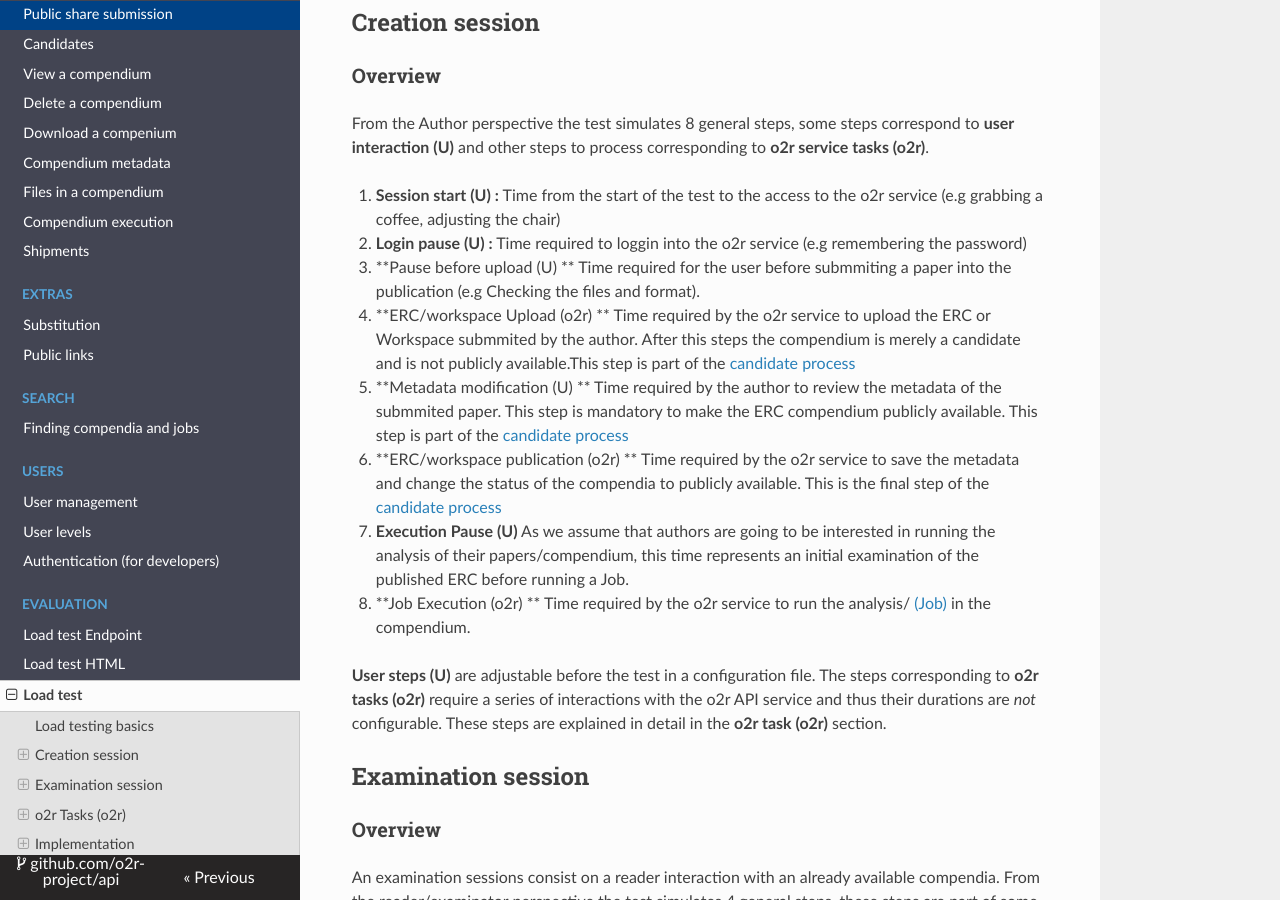
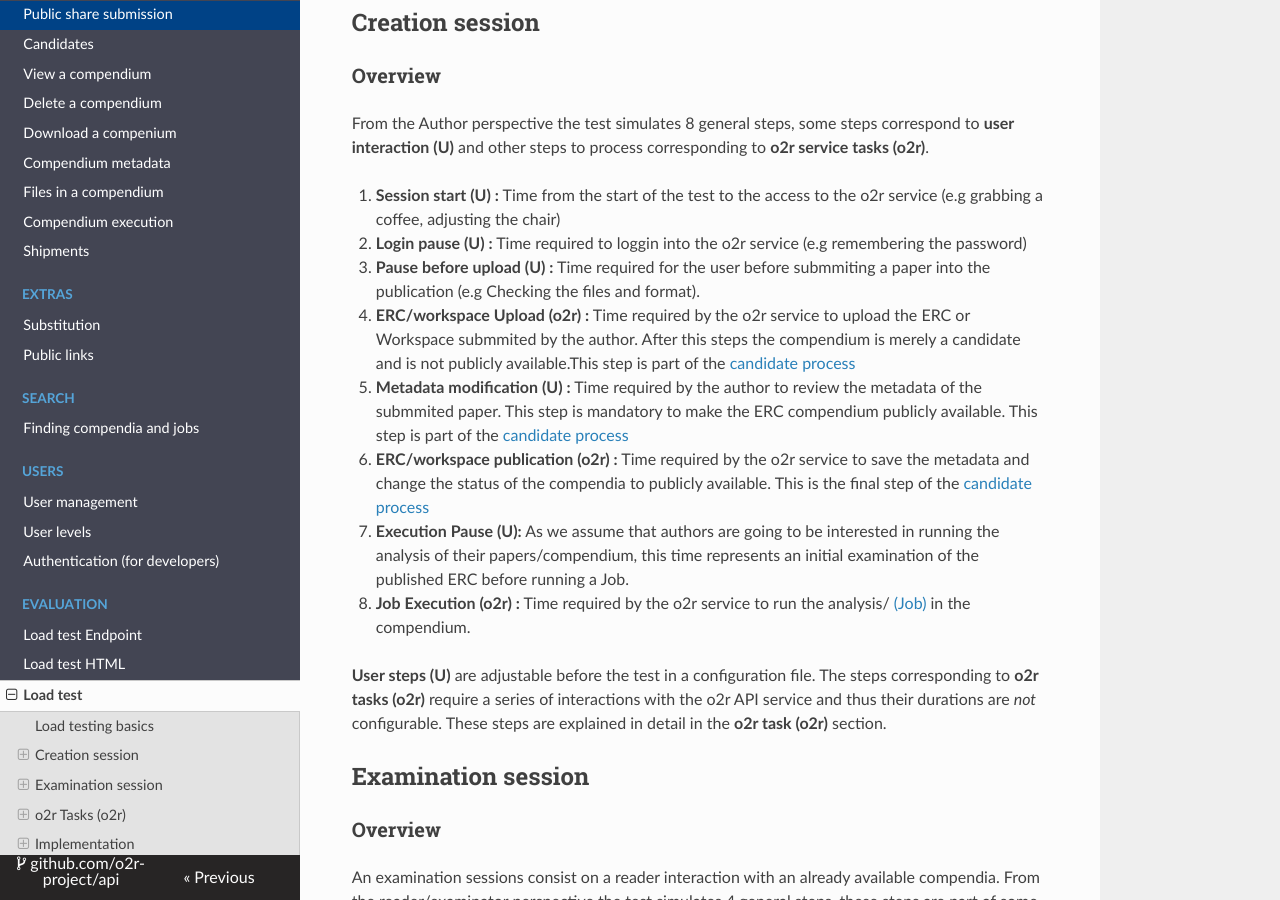
Before and after one commit to o2r-project/api, an MkDocs documentation site: the page built from docs/evaluation/load_test.md, in a window 1280 px wide and 900 px high, scrolled down 524 px. Built offline with MkDocs 1.6.1, drawn with Linux system fonts in a browser that asks for light colours; nearby versions of some CDN libraries; some of the changed text lies outside the part shown.

```diff
--- a/docs/evaluation/load_test.md
+++ b/docs/evaluation/load_test.md
@@ -37,33 +37,33 @@ corresponding to **o2r service tasks (o2r)**.
 2.  **Login pause (U) :** Time required to loggin into the o2r service
     (e.g remembering the password)
 
-3.  **Pause before upload (U) ** Time required for the user before
+3.  **Pause before upload (U) :** Time required for the user before
     submmiting a paper into the publication (e.g Checking the files and
     format).
 
-4.  **ERC/workspace Upload (o2r) ** Time required by the o2r service to
+4.  **ERC/workspace Upload (o2r) :** Time required by the o2r service to
     upload the ERC or Workspace submmited by the author. After this
     steps the compendium is merely a candidate and is not publicly
     available.This step is part of the [candidate
     process](https://o2r.info/api/compendium/candidate/#candidate-process)
 
-5.  **Metadata modification (U) ** Time required by the author to review
+5.  **Metadata modification (U) :** Time required by the author to review
     the metadata of the submmited paper. This step is mandatory to make
     the ERC compendium publicly available. This step is part of the
     [candidate
     process](https://o2r.info/api/compendium/candidate/#candidate-process)
 
-6.  **ERC/workspace publication (o2r) ** Time required by the o2r
+6.  **ERC/workspace publication (o2r) :** Time required by the o2r
     service to save the metadata and change the status of the compendia
     to publicly available. This is the final step of the [candidate
     process](https://o2r.info/api/compendium/candidate/#candidate-process)
 
-7.  **Execution Pause (U)** As we assume that authors are going to be
+7.  **Execution Pause (U):** As we assume that authors are going to be
     interested in running the analysis of their papers/compendium, this
     time represents an initial examination of the published ERC before
     running a Job.
 
-8.  **Job Execution (o2r) ** Time required by the o2r service to run the
+8.  **Job Execution (o2r) :** Time required by the o2r service to run the
     analysis/ [(Job)](https://o2r.info/api/job/) in the compendium.
 
 **User steps (U)** are adjustable before the test in a configuration
```
Also changed, not shown: other parts of docs/evaluation/load_test.md (+1 -1 lines).
